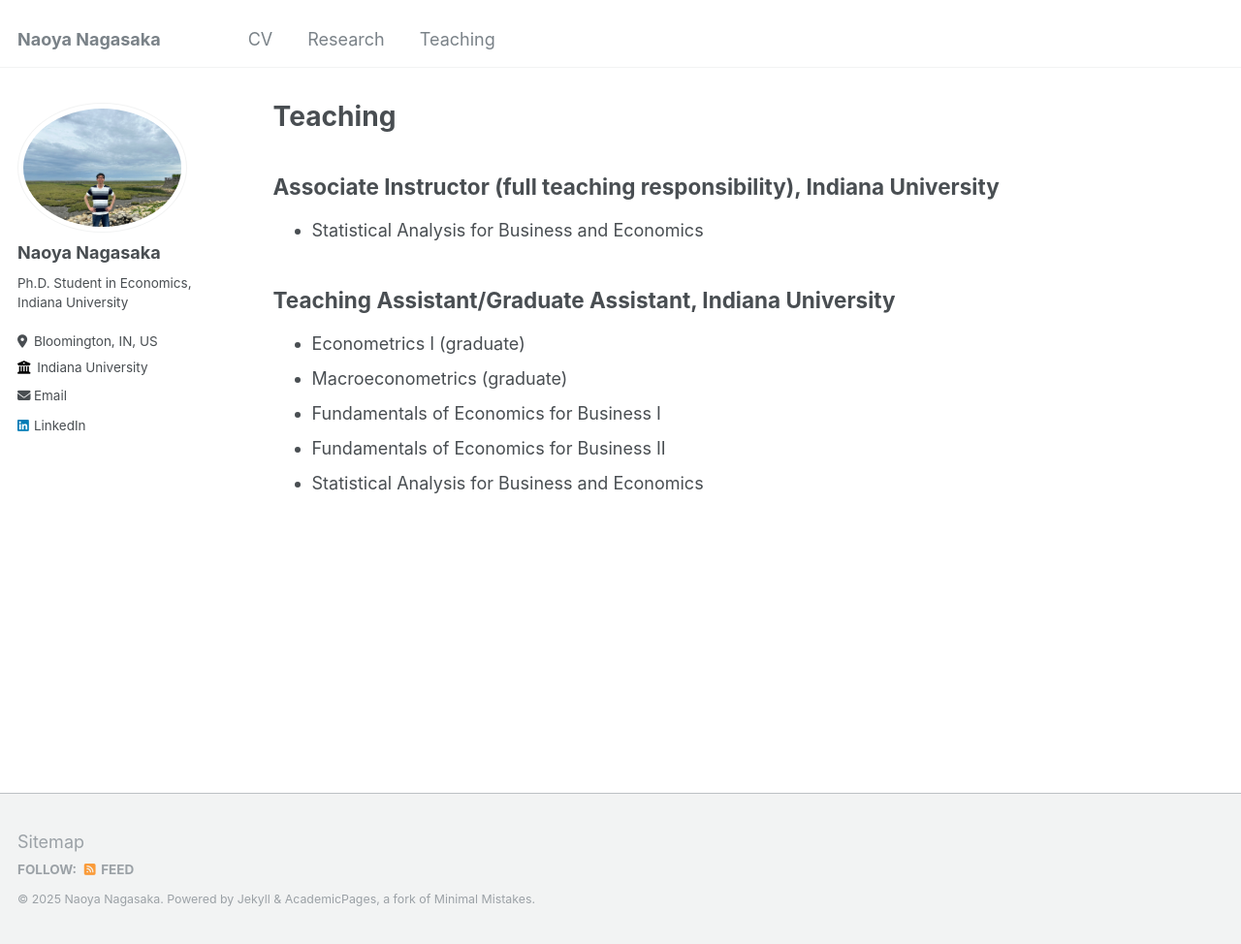
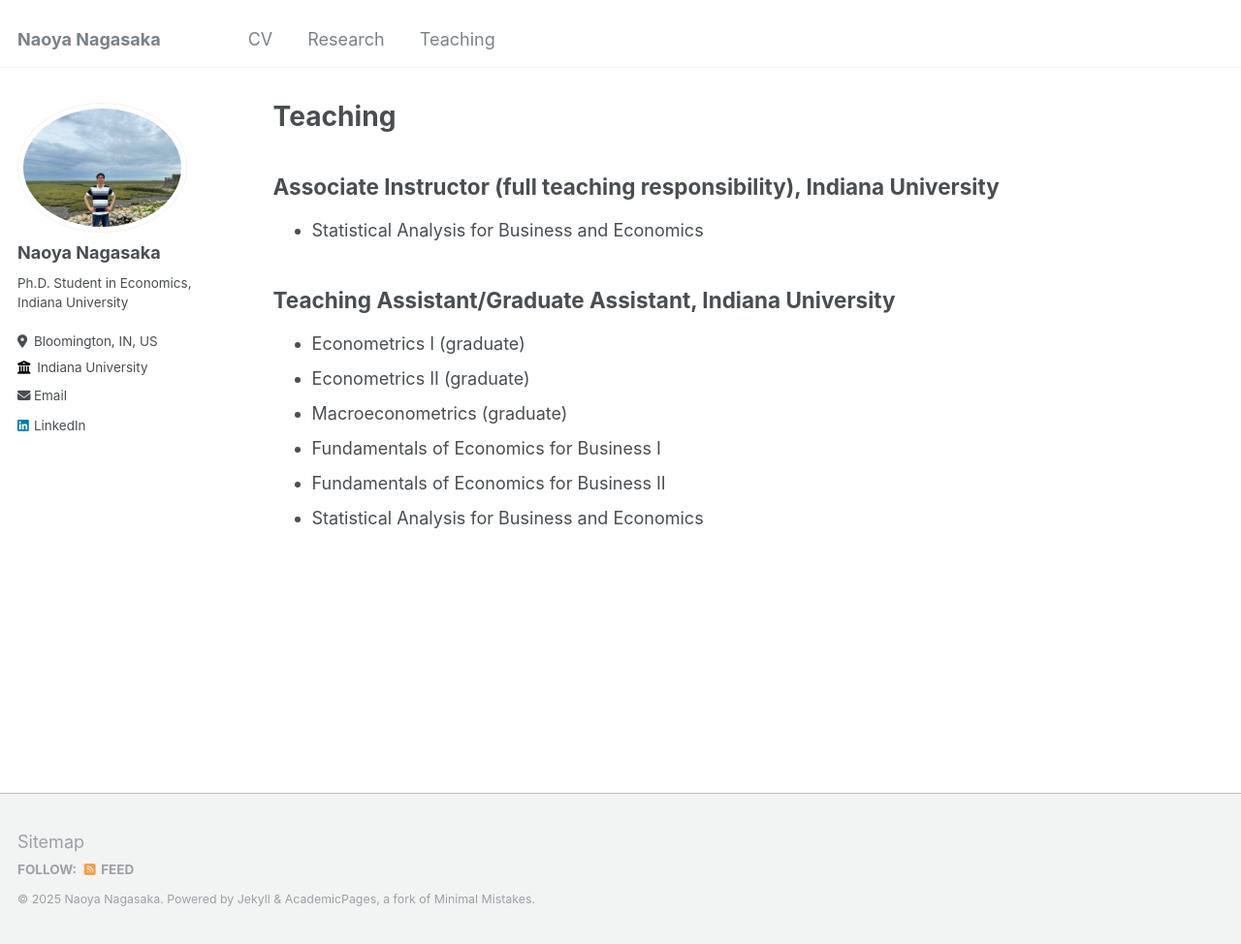
Before and after one commit to naonagas/naonagas.github.io, a Jekyll site: the page built from _pages/teaching.html, in a window 1280 px wide and 974 px high. Shown: the whole window at 97% size. Built offline with Jekyll 4.4.1, drawn with Linux system fonts in a browser that asks for light colours.

Commit message:
Update teaching.html

```diff
--- a/_pages/teaching.html
+++ b/_pages/teaching.html
@@ -12,6 +12,7 @@ author_profile: true
 <h2>Teaching Assistant/Graduate Assistant, Indiana University</h2>
 <ul>
   <li>Econometrics I (graduate)</li>
+  <li>Econometrics II (graduate)</li>
   <li>Macroeconometrics (graduate)</li>
   <li>Fundamentals of Economics for Business I</li>
   <li>Fundamentals of Economics for Business II</li>
```
